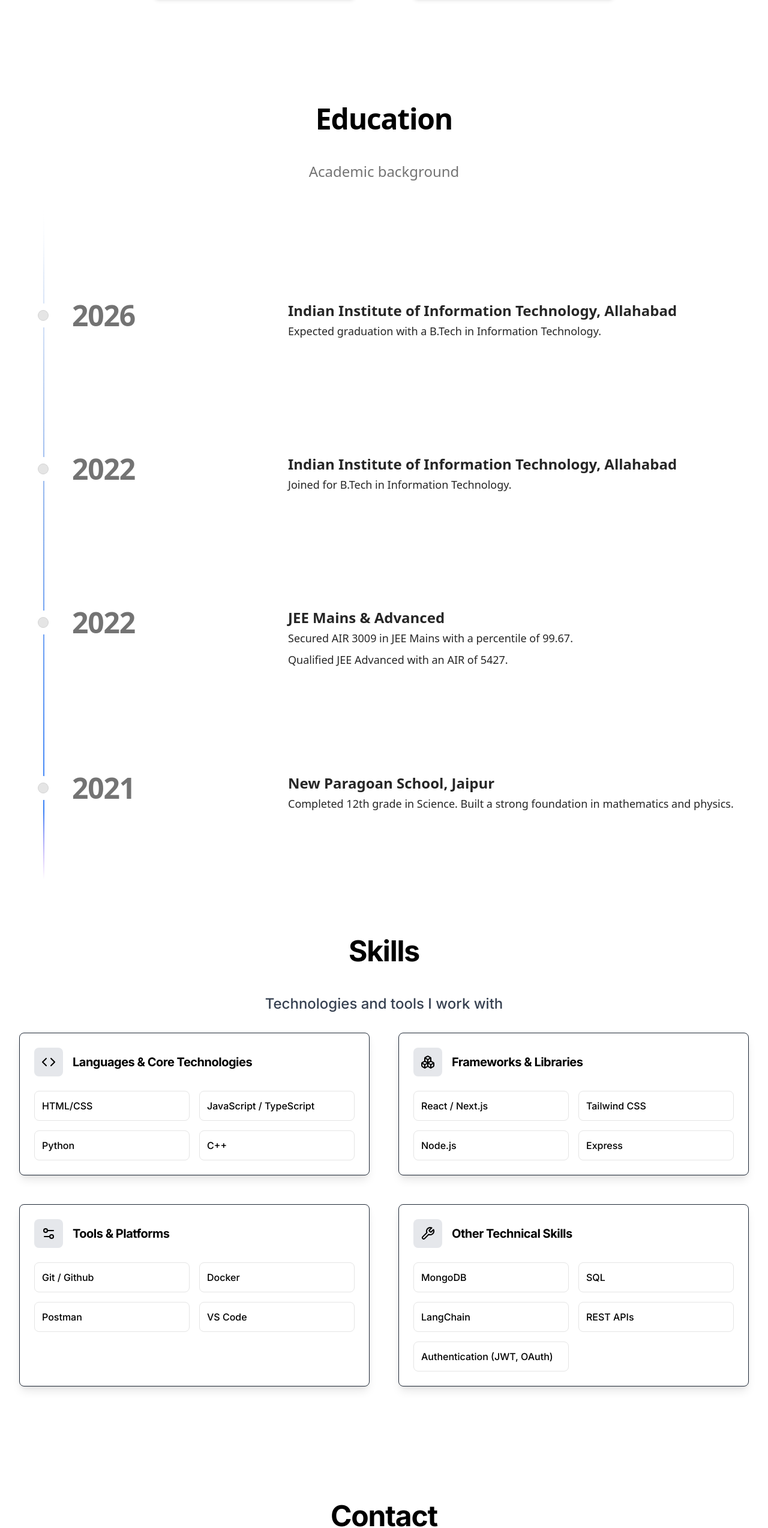
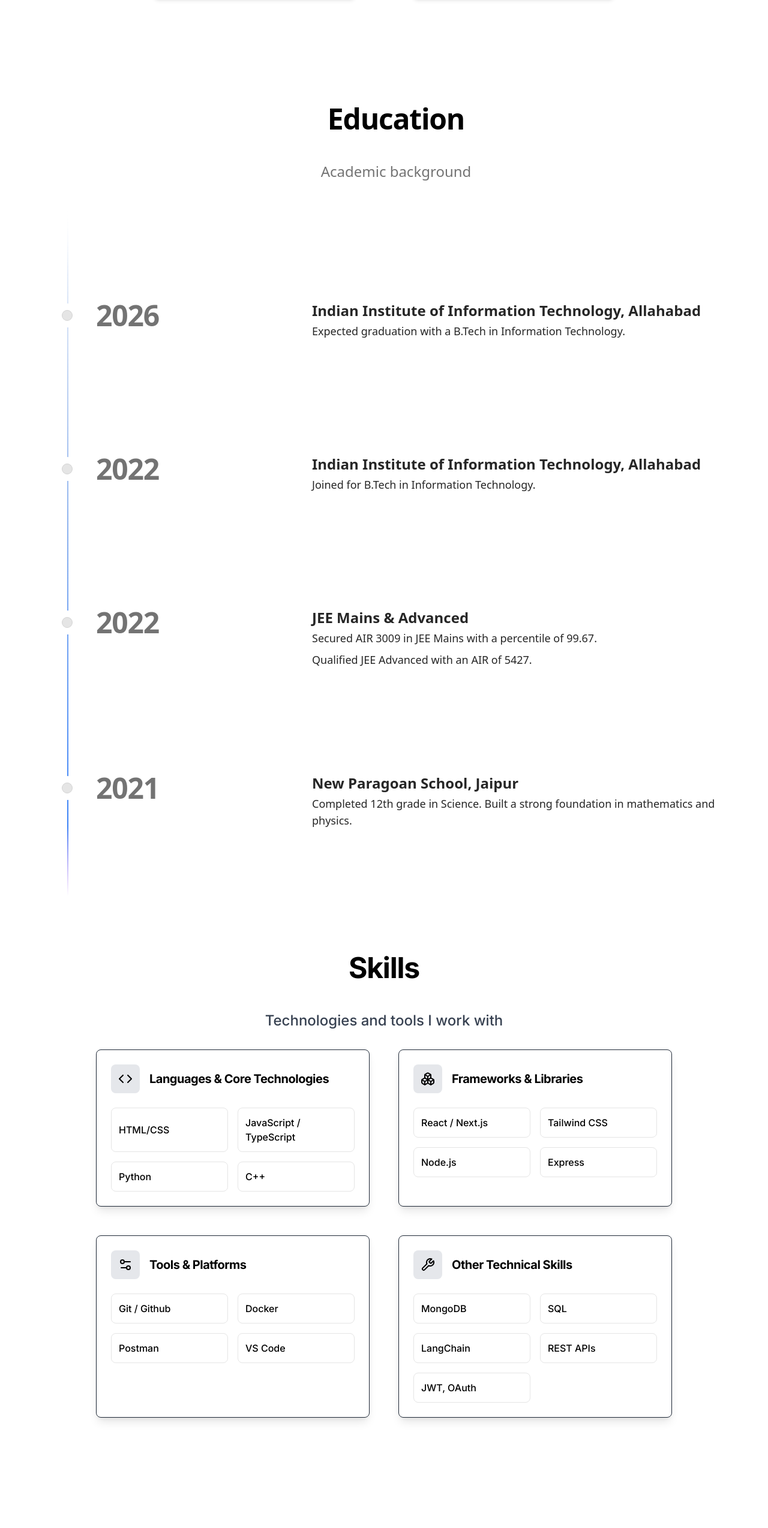
Before and after one commit to latelateef/portfolio, a Next.js app: page / in a window 1280 px wide. Shown: the part 2086-4634 px from the top of the page at 60% size. Built offline with nearby package versions, Linux system fonts and the light colour scheme.

Commit message:
minor ui changes

```diff
--- a/app/layout.tsx
+++ b/app/layout.tsx
@@ -3,7 +3,6 @@ import type { Metadata } from "next"
 import { Inter } from "next/font/google"
 import "./globals.css"
 import { ThemeProvider } from "@/components/theme-provider"
-// import { Toaster } from "@/components/ui/toaster"
 import { Toaster } from "@/components/ui/sonner"
 
 const inter = Inter({ subsets: ["latin"] })
--- a/components/contact.tsx
+++ b/components/contact.tsx
@@ -12,7 +12,6 @@ import { toast } from "sonner"
 
 
 export function Contact() {
-  // const { toast } = useToast()
   const [formData, setFormData] = useState({
     name: "",
     email: "",
@@ -72,7 +71,7 @@ export function Contact() {
   }
 
   return (
-    <section id="contact" className="bg-white dark:bg-black">
+    <section id="contact" className="bg-white dark:bg-black md:px-28">
       <div className="section-container">
         <h2 className="section-title">Contact</h2>
         <p className="section-subtitle">Get in touch with me</p>
@@ -178,20 +177,6 @@ export function Contact() {
               </div>
 
               <div>
-                <label htmlFor="subject" className="block text-sm font-medium mb-2">
-                  Subject
-                </label>
-                <Input
-                  id="subject"
-                  name="subject"
-                  value={formData.subject}
-                  onChange={handleChange}
-                  placeholder="Subject"
-                  required
-                />
-              </div>
-
-              <div>
                 <label htmlFor="message" className="block text-sm font-medium mb-2">
                   Message
                 </label>
--- a/components/education.tsx
+++ b/components/education.tsx
@@ -62,7 +62,7 @@ export function Education() {
   ];
 
   return (
-    <div id="education" className="w-full">
+    <div id="education" className="w-full md:pl-10">
       <Timeline data={data} />
     </div>
   );
--- a/components/skills.tsx
+++ b/components/skills.tsx
@@ -25,7 +25,7 @@ const skills: Skill[] = [
   { name: "SQL", category: "other" },
   { name: "LangChain", category: "other" },
   { name: "REST APIs", category: "other" },
-  { name: "Authentication (JWT, OAuth)", category: "other" }
+  { name: "JWT, OAuth", category: "other" }
 ]
 
 export function Skills() {
@@ -37,7 +37,7 @@ export function Skills() {
   ]
 
   return (
-    <section id="skills" className="bg-white dark:bg-black text-black dark:text-white">
+    <section id="skills" className="bg-white dark:bg-black text-black dark:text-white lg:px-32">
       <div className="section-container">
         <h2 className="section-title text-black dark:text-white">Skills</h2>
         <p className="section-subtitle text-gray-700 dark:text-gray-300">Technologies and tools I work with</p>
@@ -50,8 +50,9 @@ export function Skills() {
               whileInView={{ opacity: 1, y: 0 }}
               transition={{ duration: 0.5 }}
               viewport={{ once: true }}
-              className="p-6 rounded-lg border border-gray-800 dark:border-gray-800 shadow-lg"
+              className=""
             >
+              <div className="p-6 rounded-lg border border-gray-800 dark:border-gray-800 shadow-lg hover:shadow-xl duration-300 cursor-pointer h-full flex flex-col hover:scale-105 transition-transform ease-in-out">
                 <div className="flex items-center mb-6">
                   <div className="p-3 bg-gray-200 dark:bg-gray-900 rounded-lg mr-4">{category.icon}</div>
                   <h3 className="text-xl font-bold">{category.name}</h3>
@@ -73,6 +74,7 @@ export function Skills() {
                       </motion.div>
                     ))}
                 </div>
+              </div>
             </motion.div>
           ))}
         </div>
--- a/components/ui/timeline.tsx
+++ b/components/ui/timeline.tsx
@@ -33,7 +33,7 @@ export const Timeline = ({ data }: { data: TimelineEntry[] }) => {
 
   return (
     <div
-      className="w-full bg-white dark:bg-neutral-950 font-sans md:px-10"
+      className="w-full bg-white dark:bg-black font-sans md:px-10"
       ref={containerRef}
     >
       <div className="max-w-7xl mx-auto py-20 px-4 md:px-8 lg:px-10">
```
Lines whose indentation alone changed are shown as unchanged.
